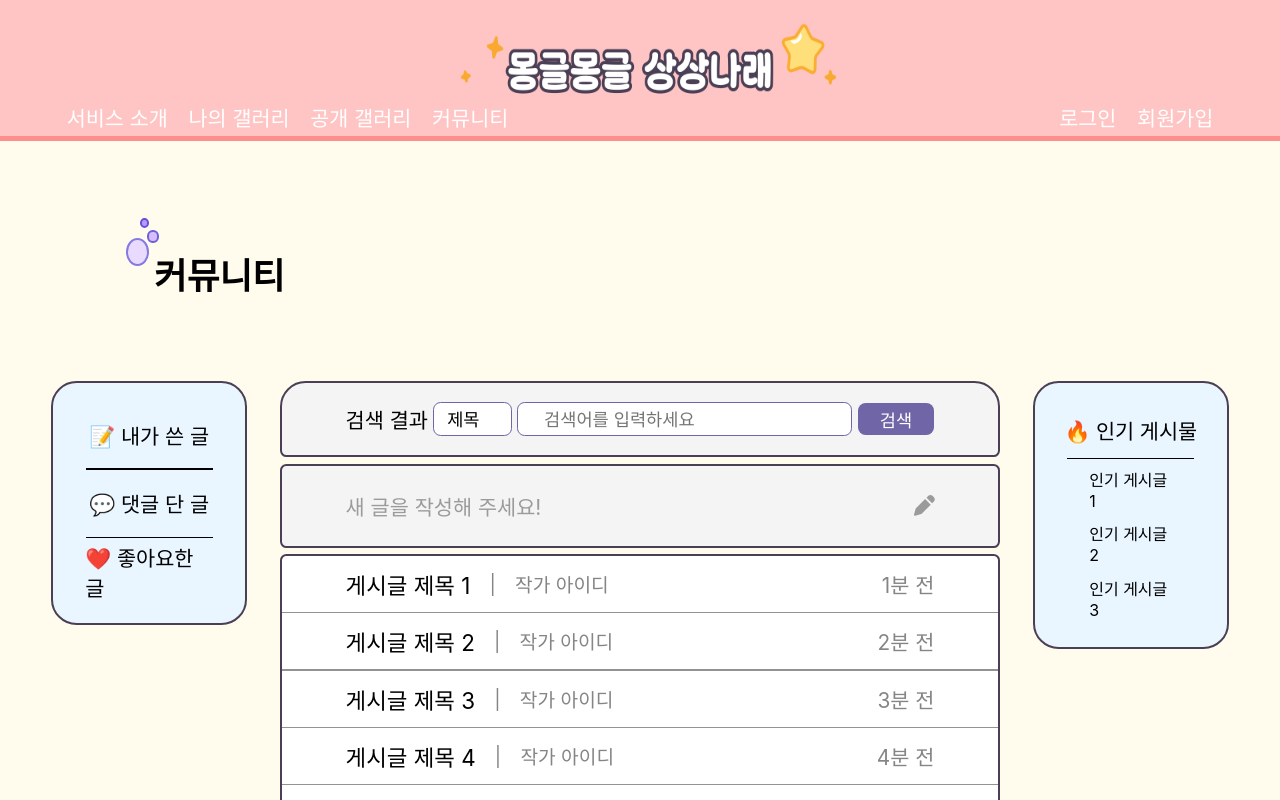
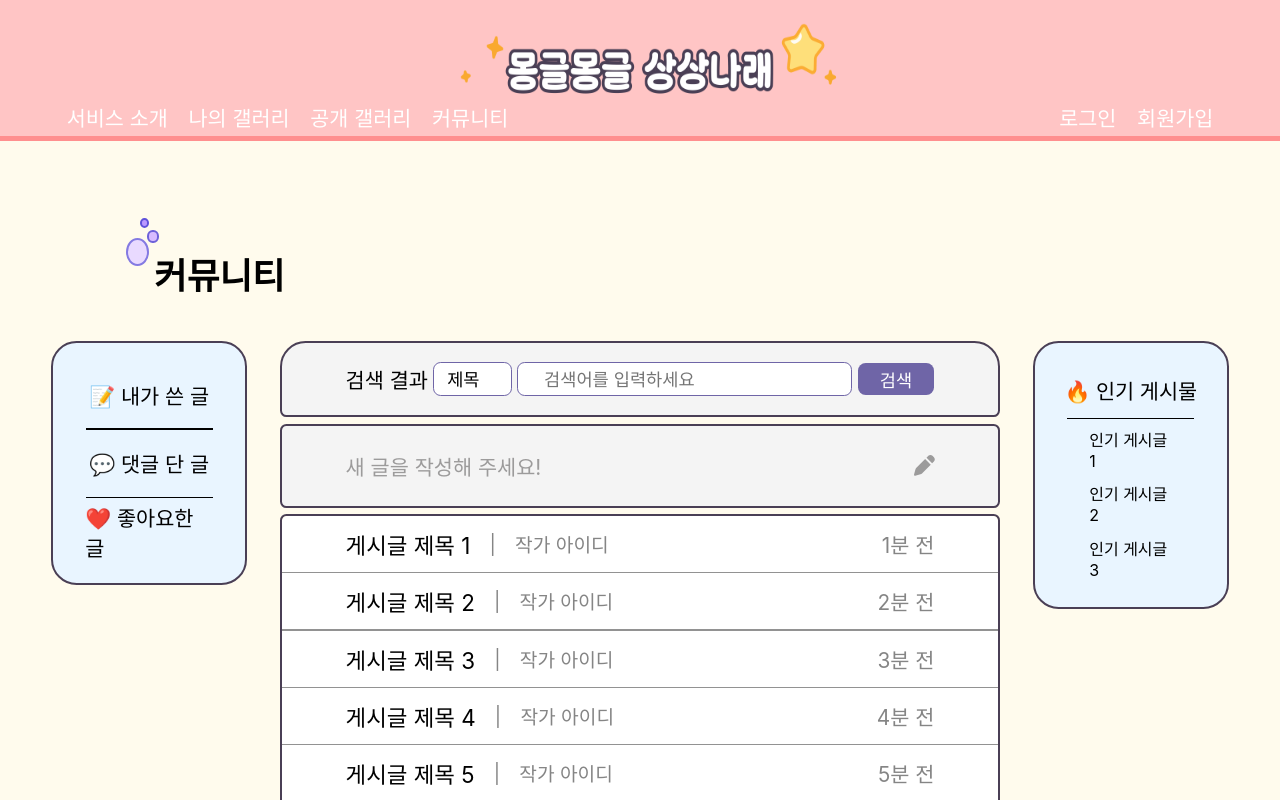
Before and after one commit to yANUs-3-Team/FE, a React (Create React App) app: page /community in a window 1280 px wide. Shown: the top 800 px of the page. Built offline with nearby package versions, Linux system fonts and the light colour scheme; a web font is replaced by a local one.

Commit message:
🎨 :: 커뮤니티 디자인 여백 조정

```diff
--- a/src/component/Css/community.css
+++ b/src/component/Css/community.css
@@ -72,7 +72,9 @@
 
 .commu_wholeBox {
   width: calc(100%-4vw);
-  margin: 10vh 4vw;
+  margin: 0 4vw;
+  margin-top: 5vh;
+  margin-bottom: 10vh;
 
   display: flex;
   justify-content: space-between;
```
